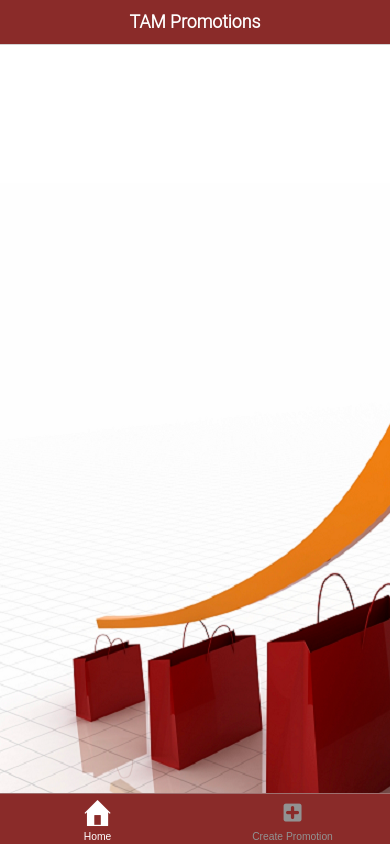
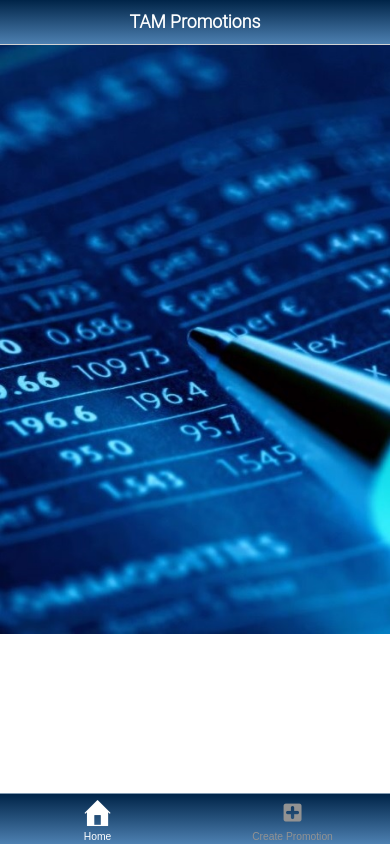
Before and after one commit to TeamNewtonTam/TAM-Mobile, a website: page Hybrid test/index.html in a window 390 px wide. Drawn offline with Linux system fonts and the light colour scheme; some packages are replaced by stand-ins of ours.

Commit message:
Changes made by Jie Zhang (jz7@qad.com).

```diff
--- a/Hybrid test/styles/main.css
+++ b/Hybrid test/styles/main.css
@@ -30,10 +30,7 @@
     color: #fff;
     background-color: #10c4b2;
 }
-#kendoUiMobileApp.km-ios7 .button-group .km-button.primary {
-    color: #fff;
-    background-color: #8A2B29;
-}
+
 #kendoUiMobileApp.km-android .button-group .km-button.primary {
     color: #fff;
     background-color: #33b5e5;
@@ -96,39 +93,55 @@
     width: 100%;
 }
 .ice-logo {
-    background: url("../images/tam4.png") no-repeat 0 0;
+    background-image: url("../images/tam2.jpg");
+    background-repeat: no-repeat;
+    background-size:100%;
     margin-top: 0px;
-    width: 750px;
+    margin: 0px auto;
+    width: 100%;
     height: 900px;
-    margin: 0px auto;
-    background-position:bottom left, bottom right;
+    background-position:middle left, middle right;
 }
 
-#kendoUiMobileApp .km-view-title {
-    background-color: #8A2B29;
+#kendoUiMobileApp.km-ios7 h3 {
+    background-color: #E1E4E7;
+}
+
+#kendoUiMobileApp.km-ios7 .km-view-title {
+    background: linear-gradient(#002448, #4D80B1);
     color: #FFFFFF;
 }
 
 
-#kendoUiMobileApp .km-tabstrip {
-    background-color: #8A2B29;
+#kendoUiMobileApp.km-ios7 .km-tabstrip {
+    background: linear-gradient(#002448, #4D80B1);
     color: #FFFFFF;
 }
 
 #kendoUiMobileApp .km-ios7 .k-list,
 .km-ios7 .k-slider,
 .km-ios7 .km-widget {
-    color: #8A2B29
+    color: #002448;
+}
+
+#kendoUiMobileApp.km-ios7 .button-group .km-button.primary {
+    color: #fff;
+    background: linear-gradient(#002448, #4D80B1);
+}
+
+#kendoUiMobileApp.km-ios7 .km-button.km-state-active {
+    background: linear-gradient(#002448, #4D80B1);
 }
 option {
     font-size: 12px;
 }
 textarea {
     font-size: 16px;
-    height: 50px;
-    text-align: left;
-    margin: 10px;
-    width: 95%
+    height: 60px;
+    text-align: middle;
+    margin: 15px;
+    width: 96%
+
 }
 /* END_CUSTOM_CODE_kendoUiMobileApp */
 /*Fix navigation labels*/
```
Also changed, not shown: Hybrid test/images/tam2.jpg (added).
